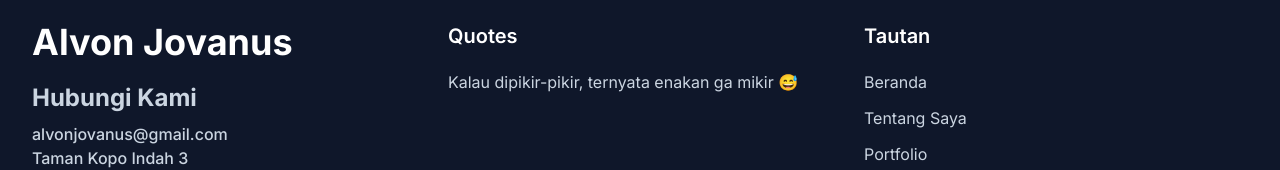
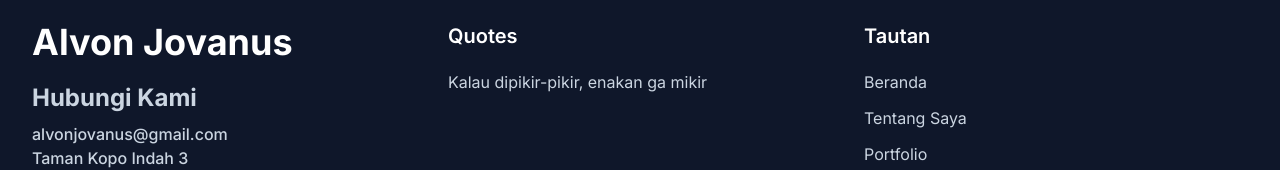
Before and after one commit to AlvonJ/portfolio-alvonjovanus, a website: page index.html in a window 1280 px wide. Shown: the part 4175-4345 px from the top of the page. Drawn offline with Linux system fonts and the light colour scheme.

Commit message:
change quotes

```diff
--- a/index.html
+++ b/index.html
@@ -448,7 +448,7 @@
                <h3 class="mb-5 text-xl font-semibold text-white">Quotes</h3>
                <blockquote class="inline-block text-base text-slate-300">
                   <p class="">
-                     Kalau dipikir-pikir, ternyata enakan ga mikir 😅
+                     Kalau dipikir-pikir, enakan ga mikir
                   </p>
                   <!-- <p class="text-slate-400">
                      &mdash;
```
